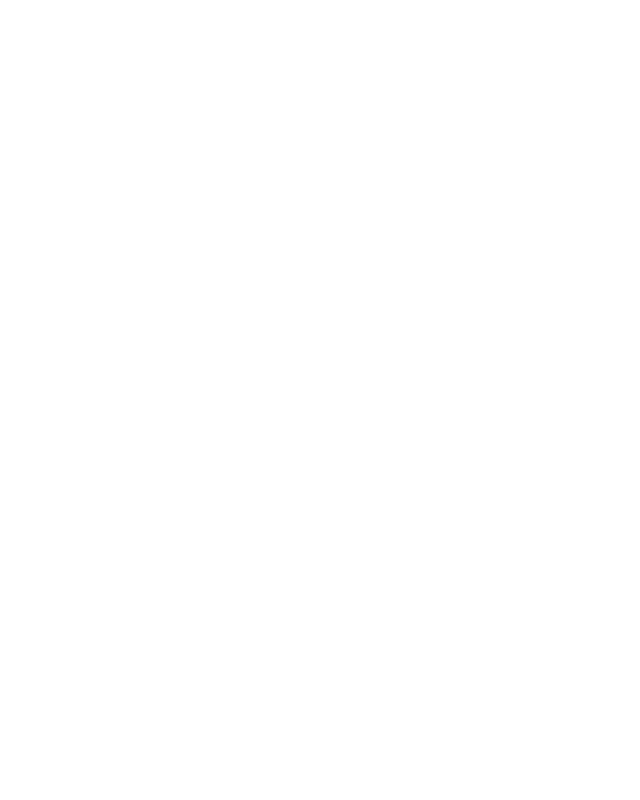
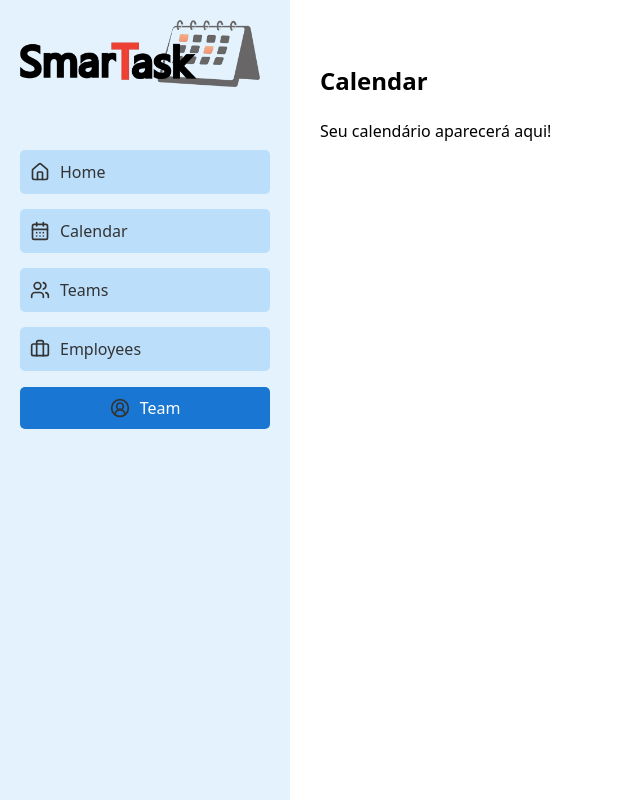
Before and after one commit to SmartaskUA/SmarTaskUA, a React (Vite) app in the folder frontend/: page /manager/calender in a window 1280 px wide. Before the commit this address had no page. Shown: the whole page, without its empty margins (0-640 px from the left). Built offline with nearby package versions, Linux system fonts and the light colour scheme.

Commit message:
Iplementação das páginas e links para navegação

```diff
--- a/frontend/src/App.jsx
+++ b/frontend/src/App.jsx
@@ -4,6 +4,9 @@ import Login from "./login/Login";
 import Manager from "./Manager/manager";
 import Admin from "./Admin/Admin";
 import Add_Algor from "./Admin/Add_Algor";
+import Calender from "./Manager/Calender";
+import Teams from "./Manager/Teams";
+import Employer from "./Manager/Employer";
 
 const App = () => {
   return (
@@ -13,6 +16,9 @@ const App = () => {
         <Route path="/manager" element={<Manager />} />
         <Route path="/Admin" element={<Admin />} />
         <Route path="/Admin/add_algor" element={<Add_Algor />} />
+        <Route path="/manager/calender" element={<Calender />} />
+        <Route path="/manager/teams" element={<Teams />} />
+        <Route path="/manager/employer" element={<Employer />} />
       </Routes>
     </Router>
   );
--- a/frontend/src/Manager/Calender.jsx
+++ b/frontend/src/Manager/Calender.jsx
@@ -0,0 +1,16 @@
+import React from "react";
+import Sidebar_Manager from "../components/Sidebar_Manager";
+
+const Calender = () => {
+  return (
+    <div className="admin-container">
+      <Sidebar_Manager />
+      <div className="main-content">
+        <h2 className="heading">Calendar</h2>
+        <p>Seu calendário aparecerá aqui!</p>
+      </div>
+    </div>
+  );
+};
+
+export default Calender;
--- a/frontend/src/Manager/Employer.jsx
+++ b/frontend/src/Manager/Employer.jsx
@@ -0,0 +1,15 @@
+import React from "react";
+import Sidebar_Manager from "../components/Sidebar_Manager";
+
+const Employer = () => {
+  return (
+    <div className="admin-container">
+      <Sidebar_Manager />
+      <div className="main-content">
+        <h2 className="heading">Employer</h2>
+      </div>
+    </div>
+  );
+};
+
+export default Employer;
--- a/frontend/src/Manager/Teams.jsx
+++ b/frontend/src/Manager/Teams.jsx
@@ -0,0 +1,15 @@
+import React from "react";
+import Sidebar_Manager from "../components/Sidebar_Manager";
+
+const Teams = () => {
+  return (
+    <div className="admin-container">
+      <Sidebar_Manager />
+      <div className="main-content">
+        <h2 className="heading">Teams</h2>
+      </div>
+    </div>
+  );
+};
+
+export default Teams;
--- a/frontend/src/Manager/manager.jsx
+++ b/frontend/src/Manager/manager.jsx
@@ -9,7 +9,7 @@ const home = () => {
         <Sidebar_Manager />
       </div>
       <div className="main-content">
-        <h2 className="heading">Hallo List</h2>
+        <h2 className="heading">HOME PAGE</h2>
       </div>
     </div>
   );
--- a/frontend/src/components/Sidebar_Manager.jsx
+++ b/frontend/src/components/Sidebar_Manager.jsx
@@ -14,24 +14,24 @@ const Sidebar_Manager = () => {
         <Link to="/manager" className="nav-item">
           <Home size={20} className="icon" /> Home
         </Link>
-        <Link to="" className="nav-item">
+        <Link to="/manager/calender" className="nav-item">
           <CalendarDays size={20} className="icon"/> Calendar
         </Link>
-        <Link to="" className="nav-item">
+        <Link to="/manager/teams" className="nav-item">
           <Users size={20} className="icon"/> Teams
         </Link>
-        <Link to="" className="nav-item">
+        <Link to="/manager/employer" className="nav-item">
           <Briefcase size={20} className="icon"/> Employees
         </Link>
       </nav>
 
-      <div className="addCalendar-btn">
+      {/* <div className="addCalendar-btn">
         <Link>
           <button>
             <SquarePlus size={20} className="icon" /> Calendar
           </button>
         </Link>
-      </div>
+      </div> */}
 
       <div className="manager-btn">
         <Link>
```
